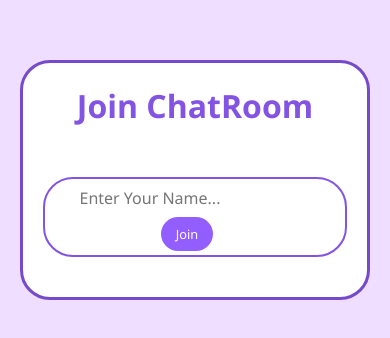
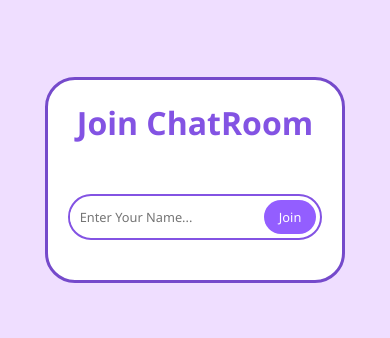
Before and after one commit to MrCoyote2075/ChatBox, a website: page client/public/index.html in a window 390 px wide. Shown: the part 242-580 px from the top of the page. Drawn offline with nearby package versions, Linux system fonts and the light colour scheme; files that its build step writes are made by us from their sources; no server answers; files whose address does not match are found by name.

Commit message:
joining page problem cleared

```diff
--- a/client/src/styles.css
+++ b/client/src/styles.css
@@ -184,16 +184,16 @@ h1 {
         font-size: 2rem;
     }
 
-    #username {
-        font-size: 1rem;
-        padding: 8px 15px;
+     #username {
+        font-size: 0.8rem;
+        padding: 8px 0px 8px 10px;
     }
 
     .join {
         font-size: 1.2rem;
         padding: 8px 15px;
-        margin: 0px 4px 4px -12px;
         font-size: 0.8rem;
+        margin: 4px 4px 4px -5px;
     }
 
     #chatBox {
```
